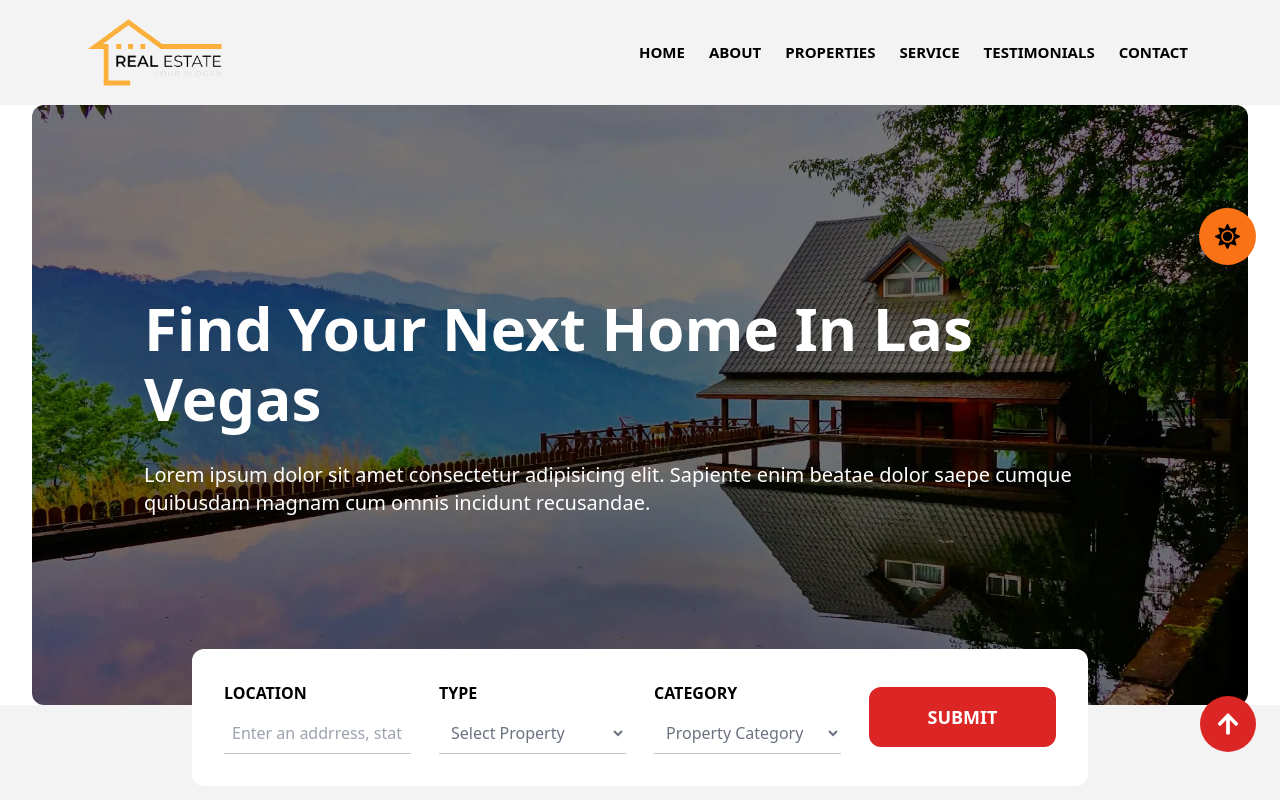
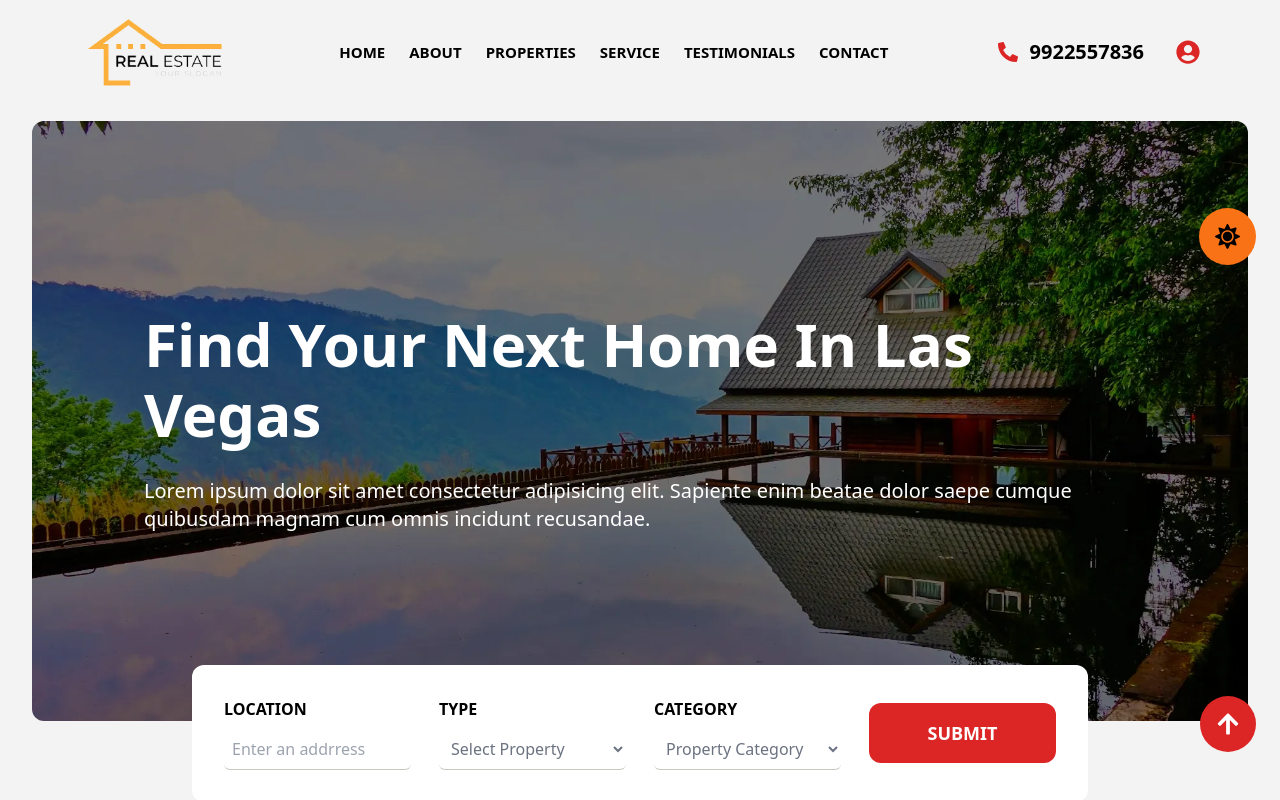
Before and after one commit to suyashcodes/realestate, a React (Vite) app: page / in a window 1280 px wide. Shown: the top 800 px of the page. Built offline with nearby package versions, Linux system fonts and the light colour scheme.

Commit message:
Navbar updated

```diff
--- a/src/components/Footer.jsx
+++ b/src/components/Footer.jsx
@@ -103,7 +103,7 @@ const Footer = () => {
       {/* slide to top button */}
 
       <div className='bg-red-600 p-4 rounded-full hover:bg-black cursor-pointer fixed lg:bottom-12 bottom-6 right-6'>
-      <Link to='hero' spy={true} offset={-100} smooth={true}>
+      <Link to='hero' spy={true} offset={-120} smooth={true}>
         <FaArrowUp className='size-6 text-white'/>
       </Link>
 
--- a/src/components/Header.jsx
+++ b/src/components/Header.jsx
@@ -37,7 +37,7 @@ const Header = () => {
       link : 'Properties', path:'properties'
     },
     {
-      link : 'Service', path:'services'
+      link : 'Service', path:'service'
     },
     {
       link : 'Testimonials', path:'testimonials'
@@ -48,7 +48,7 @@ const Header = () => {
   ]
   return (
     <>
-      <nav className={`${darkMode? 'dark bg-black':'light bg-transparent'} flex justify-between items-center gap-4 lg:px-20 px-4 py-3 sticky top-0 z-30 h-fit`}>
+      <nav className={`${darkMode? 'dark bg-black':'light bg-[#f3f3f3]'} flex justify-between items-center gap-4 lg:px-20 px-4 py-3 sticky top-0 z-30 h-fit`}>
 
         <div id='logo'> <img src={logo} alt="company logo" className='lg:w-[150px] w-[120px] dark:invert' /> </div>
 
@@ -65,9 +65,33 @@ const Header = () => {
 
         {/* mobiel menu */}
         <div onClick={toggleMenu} className='flex justify-center items-center lg:hidden'>
+            <div>
             {isMenuOpen ? <FaXmark className='text-black dark:text-white text-2xl cursor-pointer'/> : <FaBars className='text-black dark:text-white text-2xl cursor-pointer'/>}
+            </div>
+
         </div>
 
+            <div className={`${isMenuOpen?'flex flex-col':'hidden'} w-full h-fit opacity-90 bg-slate-800 p-4 absolute top-[80px] left-0 `} onClick={closeMenu}>
+              <ul className='flex flex-col gap-2 w-full justify-center items-center'>
+                {
+                  navItem.map(({link,path})=>(
+                    <Link key={path} className='text-white uppercase font-semibold p-3 rounded-lg hover:bg-red-600 hover:text-black w-full cursor-pointer text-center' to={path} spy={true} offset={500} smooth={true} onClick={closeMenu}>
+                      {link}
+                    </Link>
+                  ))
+                }
+
+                </ul>
+            </div>
+
+            <div className='flex justify-center items-center lg:gap-8 gap-2'>
+                <div className='flex justify-center items-center lg:gap-3 gap-1'>
+                    <FaPhoneAlt className='size-5 text-red-600 ' />
+                    <h1 className='lg:text-xl text-sm text-black dark:text-white font-semibold'> 9922557836 </h1>
+
+                </div>
+                <FaUserCircle className='text-red-600 size-6' />
+            </div>
       </nav>
     </>
   )
--- a/src/index.css
+++ b/src/index.css
@@ -9,3 +9,7 @@
 body{
     background-color: rgb(243, 243, 243);
 }
+
+.dark body{
+    background-color: black;
+}
--- a/src/main.jsx
+++ b/src/main.jsx
@@ -3,5 +3,5 @@ import App from './App.jsx'
 import './index.css'
 
 createRoot(document.getElementById('root')).render(
-    <App />
+    <App/>
 )
--- a/src/sections/Hero.jsx
+++ b/src/sections/Hero.jsx
@@ -14,11 +14,11 @@ const Hero = () => {
   }, []);
   const { darkMode, toggleDarkMode } = useDarkMode();
   return (
-    <>
-      <div className={`${darkMode ? "dark bg-black" : "light bg-white"}`}>
+    <div className={`${darkMode ? "dark bg-black" : "light bg-transparent"} w-full m-0 py-4`}>
+      <div className={`${darkMode ? "dark bg-black" : "light bg-transparent"}`}>
         <section
           id="hero"
-          className="w-[95%] h-[600px] bg-cover bg-center m-auto flex flex-col justify-center rounded-xl items-start lg:px-28 px-10 gap-7 z-20"
+          className="w-[95%] h-[600px] bg-cover bg-center m-auto flex flex-col justify-center rounded-xl items-start lg:px-28 px-10 gap-7 z-30 dark:bg-black"
           style={{ backgroundImage: `url(${heroimg})` }}
         >
           <h1
@@ -40,13 +40,13 @@ const Hero = () => {
 
       {/* form starts here */}
 
-      <div className={`${darkMode ? "dark bg-black" : "light bg-transparent"}`}>
+      <div className={`${darkMode ? "dark bg-transparent" : "light bg-transparent"}`}>
         <div
           data-aos="zoom-in"
           id="form"
           className={`${
             darkMode ? "dark bg-gray-800" : "light bg-white"
-          } lg:w-[70%] w-full grid lg:grid-cols-4 grid-cols-1 justify-center items-center gap-7 p-8 rounded-xl lg:m-auto lg:-mt-14 -mt-14`}
+          } lg:w-[70%] w-full grid lg:grid-cols-4 grid-cols-1 justify-center items-center gap-7 p-8 rounded-xl lg:m-auto lg:-mt-14 -mt-14 z-40`}
         >
           <div className="w-full">
             <h1 className="text-black font-semibold dark:text-white uppercase">
@@ -54,8 +54,8 @@ const Hero = () => {
             </h1>
             <input
               type="text"
-              placeholder="Enter an addrress, state, city and pincode"
-              className="bg-white p-2 w-full border-b-[1px] mt-2 border-[#c9c7c1]"
+              placeholder="Enter an addrress"
+              className="rounded-md p-2 w-full border-b-[1px] mt-2 border-[#c9c7c1]"
             />
           </div>
           <div className="w-full">
@@ -65,7 +65,7 @@ const Hero = () => {
             <select
               name="selectOption"
               id="selectOption"
-              className="bg-white p-2 w-full border-b-[1px] mt-2 border-[#c9c7c1] text-gray-500 text-md"
+              className="rounded-md bg-white p-2 w-full border-b-[1px] mt-2 border-[#c9c7c1] text-gray-500 text-md"
             >
               <option value="" disabled selected>
                 Select Property
@@ -83,7 +83,7 @@ const Hero = () => {
             <select
               name="selectOption"
               id="selectOption"
-              className="bg-white p-2 w-full border-b-[1px] mt-2 border-[#c9c7c1] text-gray-500 text-md"
+              className="rounded-md bg-white p-2 w-full border-b-[1px] mt-2 border-[#c9c7c1] text-gray-500 text-md"
             >
               <option value="" disabled selected>
                 Property Category
@@ -103,7 +103,7 @@ const Hero = () => {
           </div>
         </div>
       </div>
-    </>
+    </div>
   );
 };
 
--- a/src/sections/PopularAreas.jsx
+++ b/src/sections/PopularAreas.jsx
@@ -44,19 +44,19 @@ const PopularAreas = () => {
       </div>
 
       <div id='bottom' className='w-full grid lg:grid-cols-3 grid-cols-1 lg:justify-center justify-start items-start gap-8'>
-      <div data-aos="slide-up" data-aos-delay="200" className='flex justify-center lg:items-center gap-8 w-full'>
+      <div data-aos="fade-right" data-aos-delay="200" className='flex justify-center lg:items-center gap-8 w-full'>
       <h1 className='text-black text-7xl font-semibold dark:text-white'>5K</h1>
-      <h1 className='text-black dark:text-white'>ACTIVE LISTINGS</h1>
+      <h1 className='text-black dark:text-white'>ACTIVE <br/> LISTINGS</h1>
 
       </div>
-      <div data-aos="slide-up" data-aos-delay="200" className='flex justify-center lg:items-center gap-8 w-full'>
+      <div data-aos="fade-right" data-aos-delay="200" className='flex justify-center lg:items-center gap-8 w-full'>
       <h1 className='text-black text-7xl font-semibold dark:text-white'>5K</h1>
-      <h1 className='text-black dark:text-white'>ACTIVE LISTINGS</h1>
+      <h1 className='text-black dark:text-white'>ACTIVE <br/> LISTINGS</h1>
 
       </div>
-      <div data-aos="slide-up" data-aos-delay="200" className='flex justify-center lg:items-center gap-8 w-full'>
+      <div data-aos="fade-right" data-aos-delay="200" className='flex justify-center lg:items-center gap-8 w-full'>
       <h1 className='text-black text-7xl font-semibold dark:text-white'>5K</h1>
-      <h1 className='text-black dark:text-white'>ACTIVE LISTINGS</h1>
+      <h1 className='text-black dark:text-white'>ACTIVE <br/> LISTINGS</h1>
 
       </div>
 
--- a/src/sections/Services.jsx
+++ b/src/sections/Services.jsx
@@ -15,9 +15,9 @@ const Services = () => {
     });
   }, []);
   return (
-    <div className={`${darkMode ? "dark bg-black" : "light bg-transparent"} pb-20`}>
+    <div id='service' className={`${darkMode ? "dark bg-black" : "light bg-transparent"} pb-20`}>
 
-        <section id='serrvice' className={`${darkMode ? "dark bg-gray-800" : "light bg-red-100"} lg:w-[95%] w-full h-fit m-auto rounded-xl flex flex-col justify-center items-center px-6 py-20 gap-10`}>
+        <section  className={`${darkMode ? "dark bg-gray-800" : "light bg-red-100"} lg:w-[95%] w-full h-fit m-auto rounded-xl flex flex-col justify-center items-center px-6 py-20 gap-10`}>
 
         <div className='w-full flex flex-col justify-center items-start gap-4 lg:px-12'>
         <h1 data-aos="zoom-in" className='uppercase text-red-500 dark:text-white '>Our Service</h1>
```
